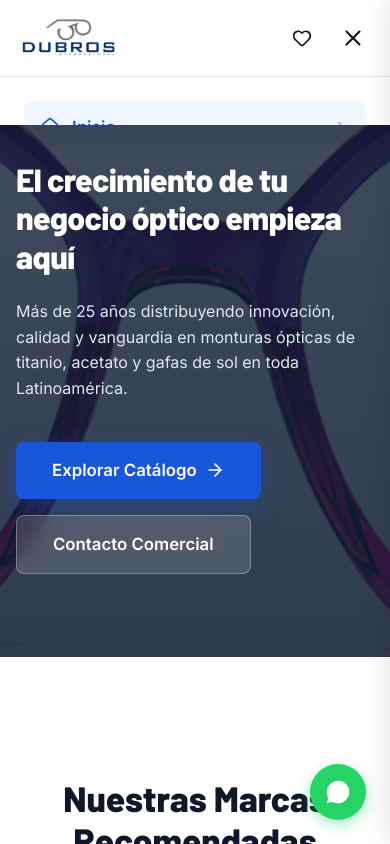
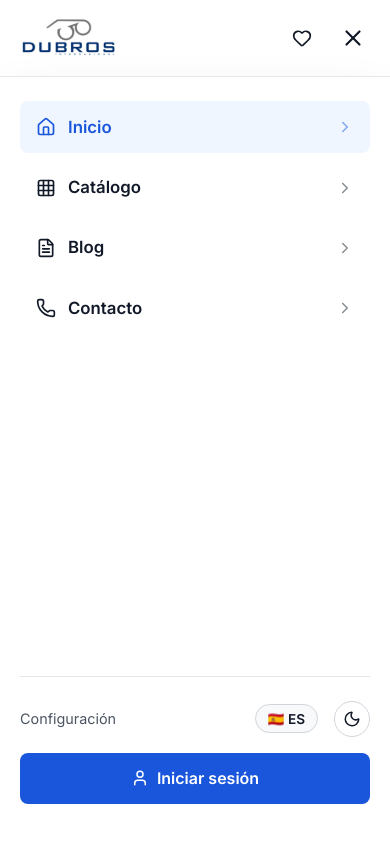
Before and after one commit to dubroswix-png/dubros-app, a Next.js app: page / in a window 390 px wide. Both pictures are taken after a click on the button 353 px from the left and 38 px from the top of the page. Shown: the top 844 px of the page. Built offline with nearby package versions, Linux system fonts and the light colour scheme; no server answers; the database is empty.

Commit message:
Corregir menu movil desplegable: z-index maximo y cobertura completa de pantalla

```diff
--- a/src/components/layout/Navbar.tsx
+++ b/src/components/layout/Navbar.tsx
@@ -56,10 +56,10 @@ export function Navbar() {
       style={{
         position: 'sticky',
         top: 0,
-        zIndex: 50,
-        backgroundColor: 'var(--bg-nav)',
+        zIndex: isMobileMenuOpen ? 999999 : 50,
+        backgroundColor: isMobileMenuOpen ? 'var(--bg-primary)' : 'var(--bg-nav)',
         borderBottom: '1px solid var(--border-light)',
-        backdropFilter: 'blur(8px)',
+        backdropFilter: isMobileMenuOpen ? 'none' : 'blur(8px)',
         transition: 'background-color 0.2s ease, border-color 0.2s ease',
       }}
     >
@@ -311,14 +311,16 @@ export function Navbar() {
             left: 0,
             right: 0,
             bottom: 0,
-            backgroundColor: 'var(--bg-nav)',
-            zIndex: 9999,
+            height: 'calc(100dvh - 76px)',
+            backgroundColor: 'var(--bg-primary)',
+            zIndex: 999999,
             display: 'flex',
             flexDirection: 'column',
-            padding: '1.5rem',
+            padding: '1.5rem 1.25rem 2.5rem 1.25rem',
             overflowY: 'auto',
+            WebkitOverflowScrolling: 'touch',
             borderTop: '1px solid var(--border-light)',
-            boxShadow: '0 20px 25px -5px rgba(0, 0, 0, 0.1)',
+            boxShadow: '0 25px 50px -12px rgba(0, 0, 0, 0.25)',
           }}
         >
           {/* Main Mobile Navigation Links */}
```
